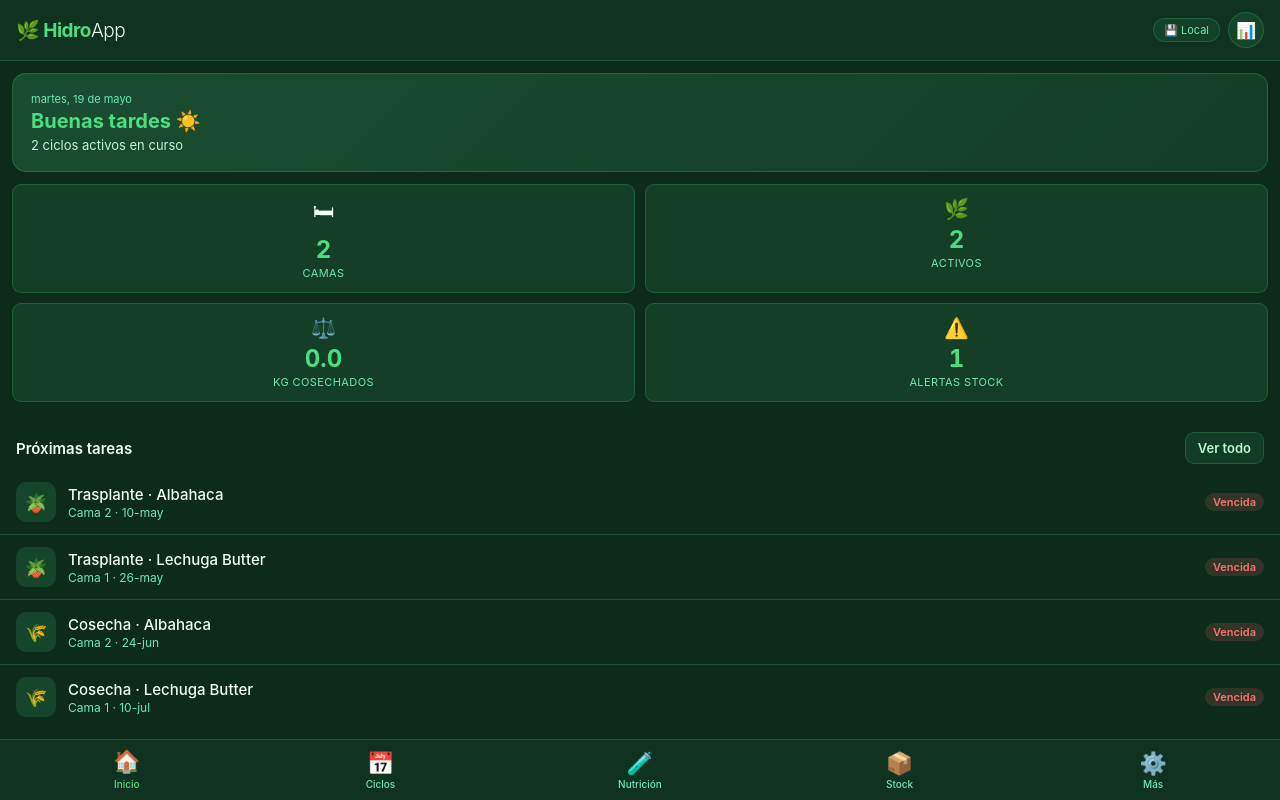
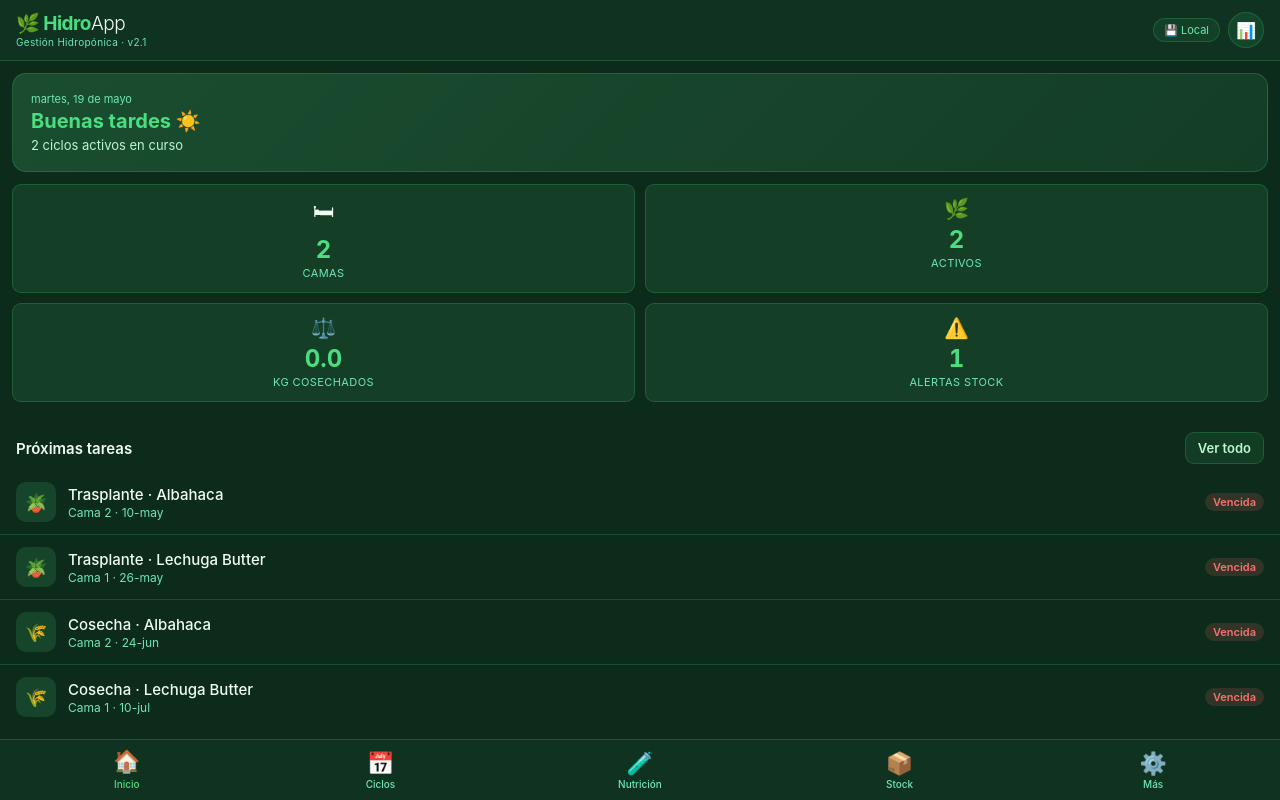
Before and after one commit to Thussip/hidroapp, a plain HTML site: page index.html in a window 1280 px wide. Drawn offline with Linux system fonts and the light colour scheme.

Commit message:
Add files via upload

```diff
--- a/index.html
+++ b/index.html
@@ -146,7 +146,10 @@ textarea.fi { resize: vertical; min-height: 70px; }
 <body>
 
 <div id="cabecera">
-  <h1>🌿 Hidro<span>App</span></h1>
+  <div>
+    <h1>🌿 Hidro<span>App</span></h1>
+    <div style="font-size:10px;color:var(--texto3);margin-top:1px;letter-spacing:0.3px">Gestión Hidropónica · v2.1</div>
+  </div>
   <div style="display:flex;gap:8px;align-items:center">
     <span id="sync-estado" style="font-size:11px;color:var(--texto3);padding:4px 10px;border-radius:20px;background:rgba(74,222,128,0.08);border:1px solid var(--borde)">💾 Local</span>
     <button class="hbtn" onclick="exportarCSV()" title="Exportar datos">📊</button>
```
